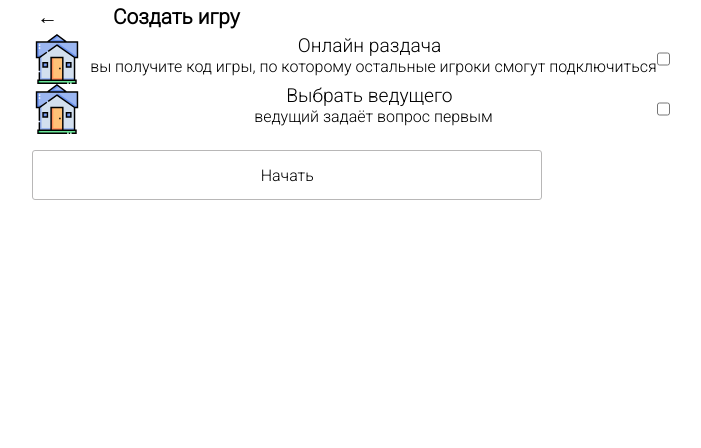
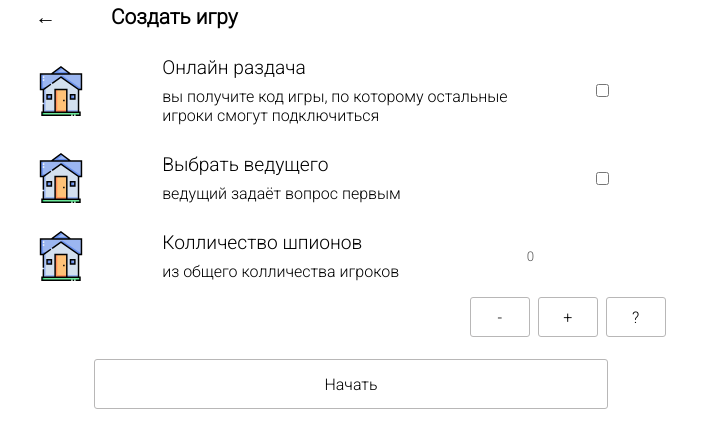
Before and after one commit to deim0707/spygame, a React (Create React App) app: page / in a window 1280 px wide. Shown: the top 448 px of the page, without its empty margins (289-990 px from the left). Built offline with nearby package versions, Linux system fonts and the light colour scheme.

Commit message:
Start create input with decr \ incr

```diff
--- a/config-overrides.js
+++ b/config-overrides.js
@@ -1,4 +1,6 @@
 const { override, addBabelPlugins } = require('customize-cra')
+
+// добавляем бейбл плагинов, при создании проекта с create-react-app
 
 module.exports = override(
     addBabelPlugins(
--- /dev/null
+++ b/src/Assets/Content/SettingItems.ts
@@ -0,0 +1,33 @@
+export type TypeSettingGame = "checkbox" | "count+random" | "count" | "timer";
+
+interface ISettingsGame {
+    order: number,
+    type: TypeSettingGame,
+    fieldName: string,
+    title: string,
+    description: string,
+}
+
+export const settingItems: ISettingsGame[] = [
+    {
+        order: 1,
+        type: "checkbox",
+        fieldName: "online",
+        title: "Онлайн раздача",
+        description: "вы получите код игры, по которому остальные игроки смогут подключиться",
+    },
+    {
+        order: 2,
+        type: "checkbox",
+        fieldName: "leading",
+        title: "Выбрать ведущего",
+        description: "ведущий задаёт вопрос первым",
+    },
+    {
+        order: 3,
+        type: "count+random",
+        fieldName: "countPlayers",
+        title: "Колличество шпионов",
+        description: "из общего колличества игроков",
+    },
+]
--- a/src/Components/CreateGame/CreateGameItem/CreateGameItem.tsx
+++ b/src/Components/CreateGame/CreateGameItem/CreateGameItem.tsx
@@ -1,50 +1,71 @@
-import {FC} from "react";
+import {FC, useCallback, useState} from "react";
 import {
     Wrapper,
+    MainContentWrapper,
+    TextContentWrapper,
     Title,
     Image,
-    TextContentWrapper,
     Description,
-    Button,
+    SettingButton,
     CheckBox,
     NumberValue,
-    styleImage
+    InputWrapper,
+    styleImage,
+    ImageWrapper,
+    SettingItemWrapper
 } from "./createGameItem.style";
+import {TypeSettingGame} from "../../../Assets/Content/SettingItems";
 import {ReactComponent as TempImage} from './tempImg.svg';
 
 interface Props {
     image?: any, // todo добавить в дальнейшем
     title: string,
     description: string,
-    isHaveCheckBox?: boolean,
-    isHaveNumberValue?: boolean,
-    isHaveTimer?: boolean,
-    isHaveRandom?: boolean,
-    register?: any,
-    name?: string,
+    type: TypeSettingGame,
+    register: any,
+    name: string,
 }
-
-// TODO доделать компонент под различные состояния
 
 const CreateGameItem: FC<Props> = ({
                                        title,
                                        description,
-                                       isHaveCheckBox = false,
-                                       isHaveNumberValue = false,
-                                       isHaveTimer = false,
-                                       isHaveRandom = false,
+                                       type,
                                        register,
                                        name
                                    }) => {
 
+    const [valueInput, setValueInput] = useState(0);
+    const decr = useCallback(() => setValueInput(oldVal => oldVal - 1), [])
+    const incr = useCallback(() => setValueInput(oldVal => oldVal + 1), [])
+
+    const isCheckbox = type === "checkbox",
+        isRandom = type === "count+random",
+        isCount = type === "count";
+
     return (
         <Wrapper>
-            <TempImage style={styleImage}/>
-            <TextContentWrapper>
-                <Title>{title}</Title>
-                <Description>{description}</Description>
-            </TextContentWrapper>
-            {isHaveCheckBox && <CheckBox ref={register} name={name}/>}
+            <MainContentWrapper>
+                <ImageWrapper>
+                    <TempImage style={styleImage}/>
+                </ImageWrapper>
+                <TextContentWrapper>
+                    <Title>{title}</Title>
+                    <Description>{description}</Description>
+                </TextContentWrapper>
+                <InputWrapper>
+                    {isCheckbox && <CheckBox ref={register} name={name}/>}
+                    {(isCount || isRandom) && (
+                        <NumberValue ref={register} name={name} disabled value={valueInput}/>
+                    )}
+                </InputWrapper>
+            </MainContentWrapper>
+            {(isCount || isRandom) && (
+                <SettingItemWrapper>
+                    <SettingButton onClick={decr}>-</SettingButton>
+                    <SettingButton onClick={incr}>+</SettingButton>
+                    {isRandom && <SettingButton>?</SettingButton>}
+                </SettingItemWrapper>
+            )}
         </Wrapper>
     )
 }
--- a/src/Components/CreateGame/CreateGameItem/createGameItem.style.ts
+++ b/src/Components/CreateGame/CreateGameItem/createGameItem.style.ts
@@ -1,36 +1,77 @@
 import styled from "styled-components";
+import {Button} from "../../WelcomePage/welcomePage.style";
 
 
 export const Wrapper = styled.div`
+  padding: 5px;
+  margin-top: 1rem;
+  border: 1px solid transparent;
+
+  &:hover {
+    border: 1px solid #B8B7B7;
+    transition: border-color .2s;
+    border-radius: 3px;
+    cursor: pointer;
+  }
+`;
+
+export const MainContentWrapper = styled.label`
   display: flex;
   justify-content: space-between;
+`
+
+export const ImageWrapper = styled.div`
+  width: 20%;
+  display: flex;
+  align-items: center;
 `;
 
 export const Image = styled.img``;
+export const styleImage = { // todo убрать, когда появятся нормальные изображения
+    width: "50px",
+    height: "50px"
+}
 
-export const TextContentWrapper = styled.div``;
+export const TextContentWrapper = styled.div`
+  width: 60%;
+  display: flex;
+  flex-direction: column;
+  align-items: start;
+`;
 
 export const Title = styled.div`
-  width: 100%;
   font-size: 1.2rem;
   text-align: center;
 `;
 
 export const Description = styled.div`
-  margin-left: .5rem;
+  margin-top: .5rem;
 `;
 
-export const Button = styled.button``;
+export const InputWrapper = styled.div`
+  width: 20%;
+  display: flex;
+  justify-content: center;
+  align-items: center;
+`;
 
 export const CheckBox = styled.input.attrs({
     type: "checkbox"
 })``
 
-export const NumberValue = styled.div``;
+export const SettingItemWrapper = styled.div`
+  display: flex;
+  justify-content: flex-end;
+`
 
+export const SettingButton = styled(Button).attrs({
+    type: "button"
+})`
+  width: 60px;
+  height: 40px;
+  margin-left: .5rem;
+`
 
-// todo убрать, когда появятся нормальные изображения
-export const styleImage = {
-    width: "50px",
-    height: "50px"
-}
+export const NumberValue = styled.input.attrs({
+    type: "number",
+})``;
--- a/src/Components/CreateGame/CreateGameSetting/CreateGameSetting.tsx
+++ b/src/Components/CreateGame/CreateGameSetting/CreateGameSetting.tsx
@@ -1,24 +1,8 @@
-import {Wrapper, ButtonStart} from "./createGameSetting.style";
 import {useForm} from "react-hook-form";
 import Header from "../../Header/Header";
 import CreateGameItem from "../CreateGameItem/CreateGameItem";
-
-const inputsCreateGame = [
-    {
-        order: 1,
-        type: "checkbox",
-        fieldName: "online",
-        title: "Онлайн раздача",
-        description: "вы получите код игры, по которому остальные игроки смогут подключиться",
-    },
-    {
-        order: 2,
-        type: "checkbox",
-        fieldName: "leading",
-        title: "Выбрать ведущего",
-        description: "ведущий задаёт вопрос первым",
-    },
-]
+import {Wrapper, ButtonStart, Form} from "./createGameSetting.style";
+import {settingItems} from "../../../Assets/Content/SettingItems";
 
 
 const CreateGameSetting = () => {
@@ -26,17 +10,17 @@ const CreateGameSetting = () => {
     const onSubmit = (data: any) => console.log(data);
     return (
         <Wrapper>
-            <form onSubmit={handleSubmit(onSubmit)}>
+            <Form onSubmit={handleSubmit(onSubmit)}>
                 <Header isHaveStepBack={true}>Создать игру</Header>
 
-                {inputsCreateGame.map(input =>(
-                    <CreateGameItem key={input.order} isHaveCheckBox={true} title={input.title}
+                {settingItems.map(input => (
+                    <CreateGameItem key={input.order} type={input.type} title={input.title}
                                     description={input.description}
                                     name={input.fieldName} register={register}/>
                 ))}
 
                 <ButtonStart type="submit">Начать</ButtonStart>
-            </form>
+            </Form>
         </Wrapper>
     )
 }
--- a/src/Components/CreateGame/CreateGameSetting/createGameSetting.style.ts
+++ b/src/Components/CreateGame/CreateGameSetting/createGameSetting.style.ts
@@ -8,4 +8,12 @@ export const Wrapper = styled.article`
   align-items: center;
 `
 
-export const ButtonStart = styled(Button)``
+export const Form = styled.form`
+  display: flex;
+  flex-direction: column;
+  justify-content: center;
+`;
+
+export const ButtonStart = styled(Button)`
+align-self: center
+`
--- a/src/Components/WelcomePage/welcomePage.style.ts
+++ b/src/Components/WelcomePage/welcomePage.style.ts
@@ -25,6 +25,7 @@ export const Button = styled.button`
 
   &:hover {
     background-color: #B8B7B7;
+    transition: background-color .5s;
     cursor: pointer;
   }
 `;
```
Also changed, not shown: 1 other file (tests, documents, lock files or other folders).
